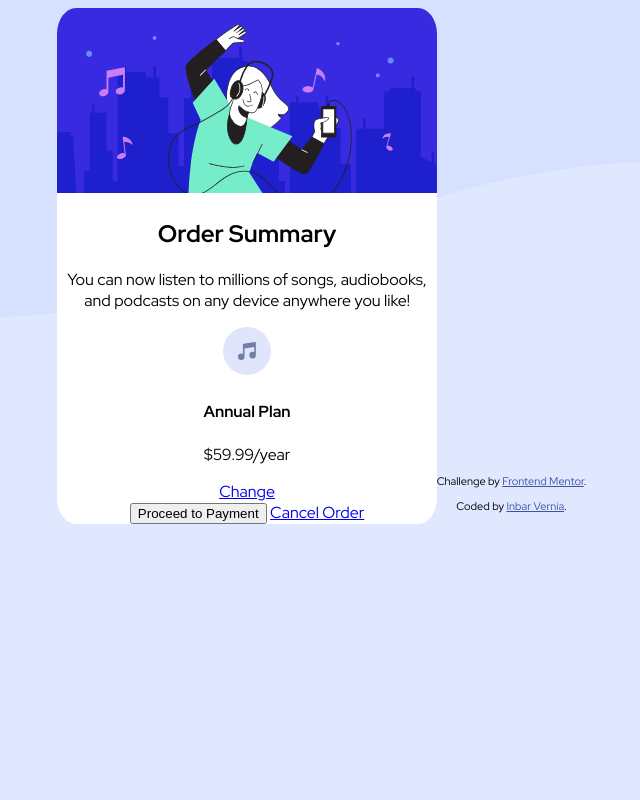
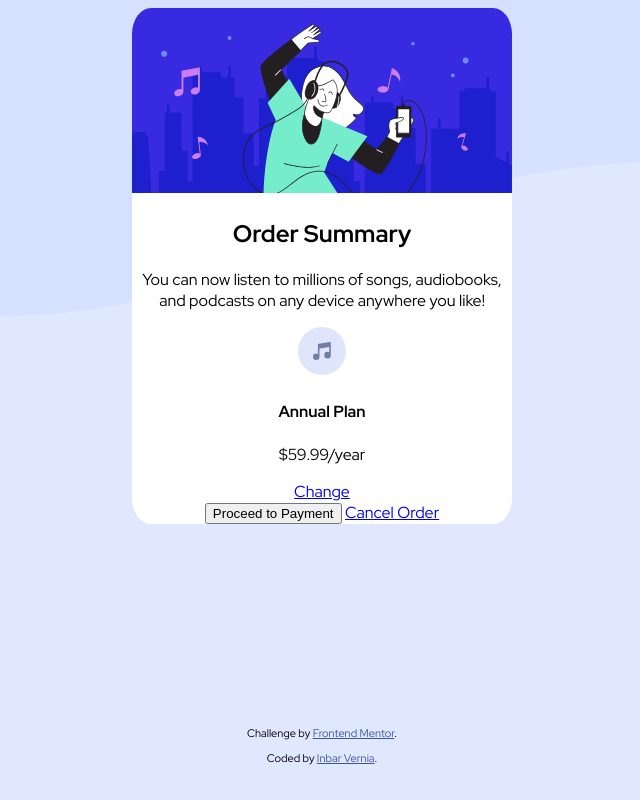
Before and after one commit to inbarvernia/fm-order-summary, a plain HTML site: page index.html in a window 1280 px wide. Shown: the whole page, without its empty margins (318-958 px from the left). Drawn offline with Linux system fonts and the light colour scheme.

Commit message:
Adjusted positioning of container and attribution

```diff
--- a/style.css
+++ b/style.css
@@ -7,8 +7,9 @@ body {
   background-repeat: no-repeat;
   background-position: 0 -50%;
   display: flex;
-  flex-direction: row;
-  justify-content: center;
+  flex-direction: column;
+  justify-content: space-around;
+  align-items: center;
   flex-wrap: wrap;
 }
 
@@ -26,5 +27,6 @@ section {
 }
 
 .attribution {
-  align-self: flex-end;
+  position: fixed;
+  bottom: 3%;
 }
```
